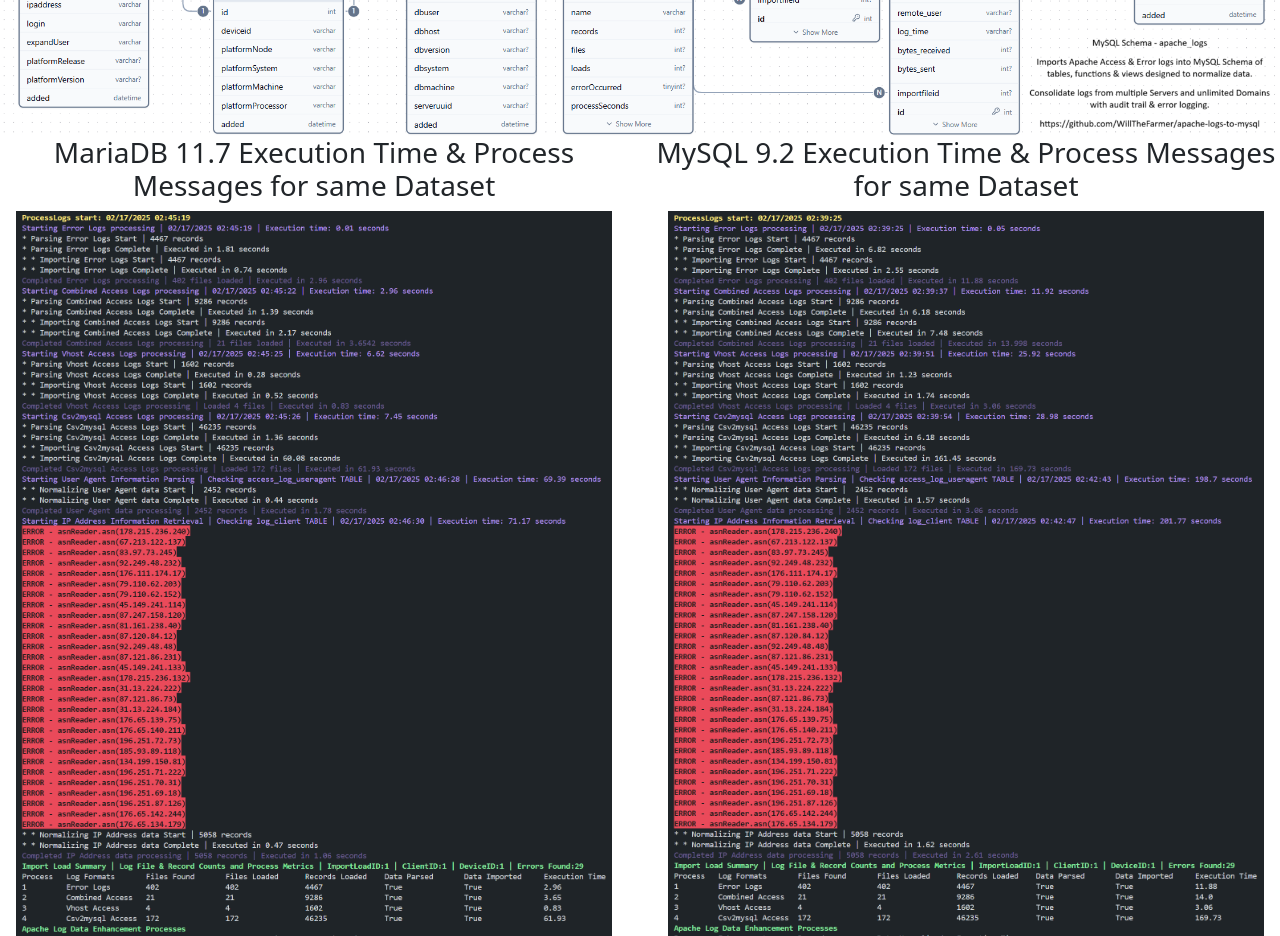
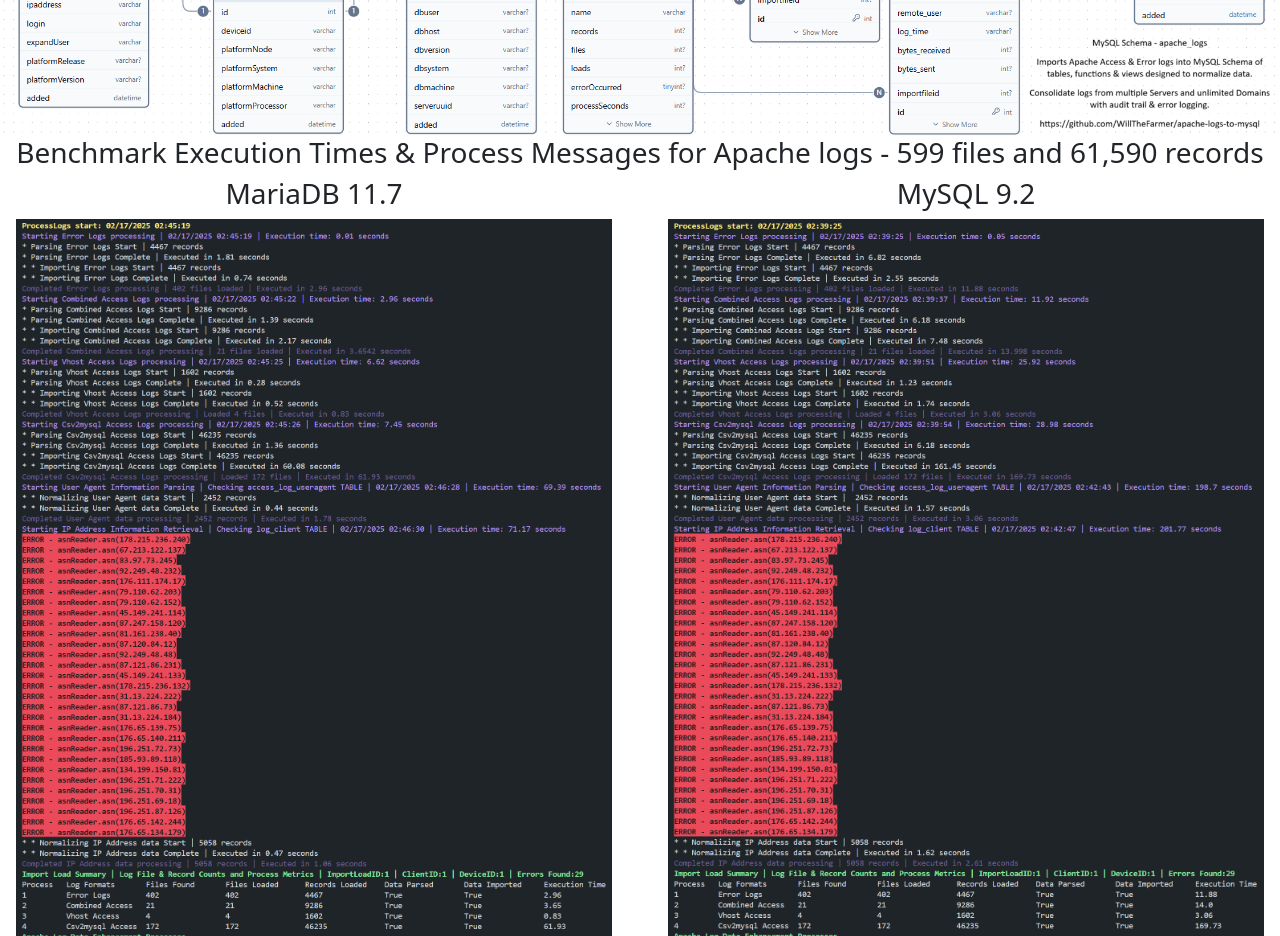
Before and after one commit to WillTheFarmer/willthefarmer.github.io, a plain HTML site: page index.html in a window 1280 px wide. Shown: the part 1760-2696 px from the top of the page. Drawn offline with nearby package versions, Linux system fonts and the light colour scheme.

Commit message:
Update index.html

```diff
--- a/index.html
+++ b/index.html
@@ -52,14 +52,15 @@
       <img src="./assets/entity_relationship_diagram.png" class="img-fluid" alt="...">
     </div>
     <div class="row text-center" id='Benchmarks'>
+      <h3>Benchmark Execution Times & Process Messages for Apache logs - 599 files and 61,590 records</h3>
       <div class="col" id='Maria-Benchmark'>
         <a name='Maria-Benchmark'></a>
-        <h3>MariaDB 11.7 Execution Time & Process Messages for same Dataset</h3>
+        <h3>MariaDB 11.7</h3>
         <img class="mx-auto" style="width: 95%;" src="./assets/benchmark-mariadb-10.png">
       </div>
       <div class="col" id='MySQL-Benchmark'>
         <a name='MySQL-Benchmark'></a>
-        <h3>MySQL 9.2 Execution Time & Process Messages for same Dataset</h3>
+        <h3>MySQL 9.2</h3>
         <img class="mx-auto" style="width: 95%;" src="./assets/benchmark-mysql-10.png">
       </div>
       <p>Benchmarks executed on Windows 11 | 13th Gen Intel(R) Core(TM) i7-13700T 1.40 GHz | 96GB DDR5-5600 SODIMM | WD_BLACK 1TB SN850X NVMe SSD - Up to 7,300 MB/s</p>
```
